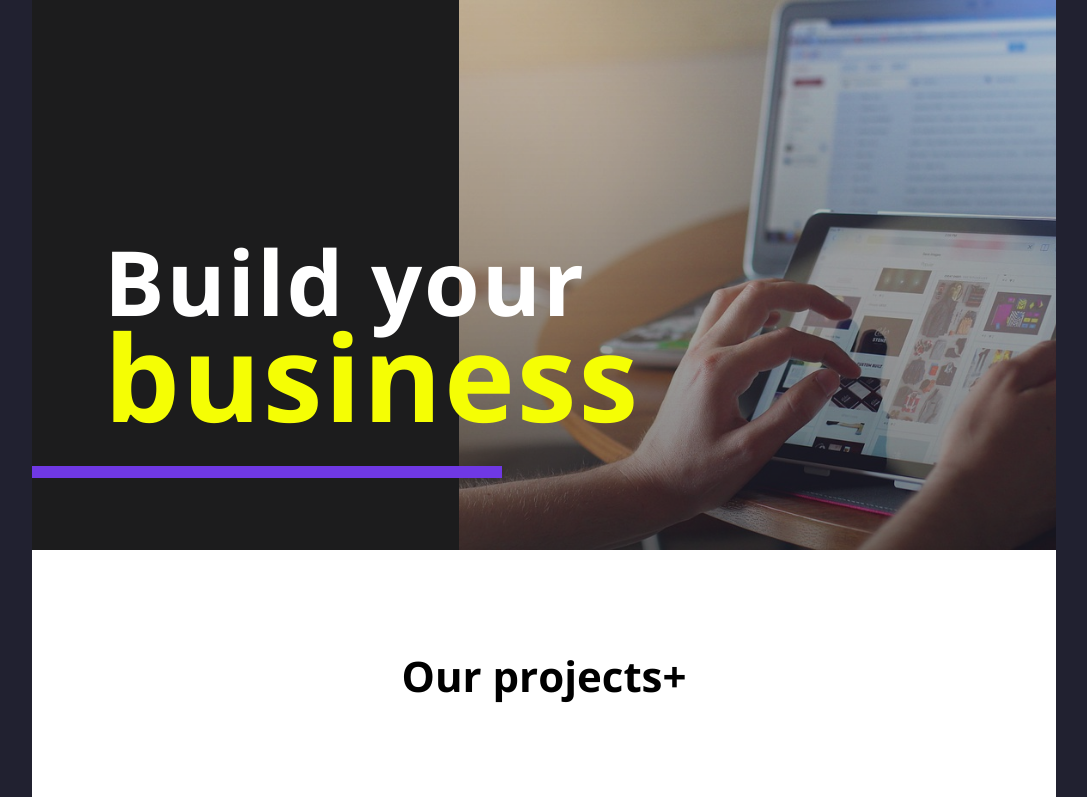
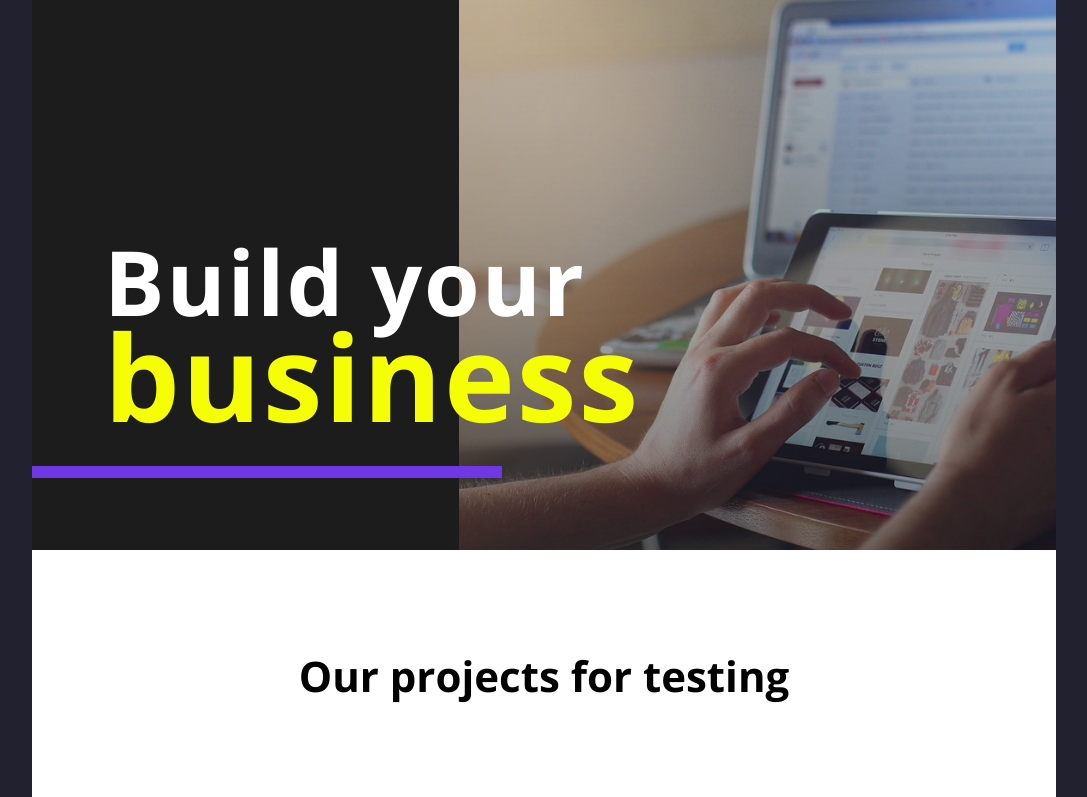
Before and after one commit to davidhtml/ba_task, a website built with webpack: page app/index.html in a window 1280 px wide. Shown: the top 797 px of the page, without its empty margins (96-1183 px from the left). Built offline with nearby package versions, Linux system fonts and the light colour scheme; files whose address does not match are found by name.

Commit message:
add test branch

```diff
--- a/app/index.html
+++ b/app/index.html
@@ -22,7 +22,7 @@
             </header>
             <sectiom class="our-projects">
                 <div class="flex-item heading-our-projects">
-                    <h2>Our projects+</h2>
+                    <h2>Our projects for testing</h2>
                 </div>
                 <div class="flex-item gallery">
                     <div class="bg-item project1">
```
